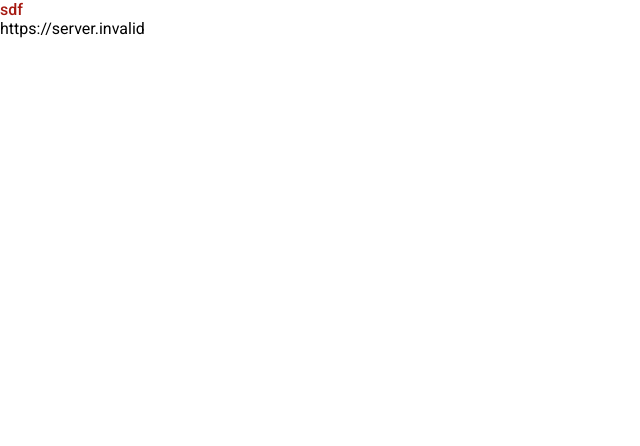
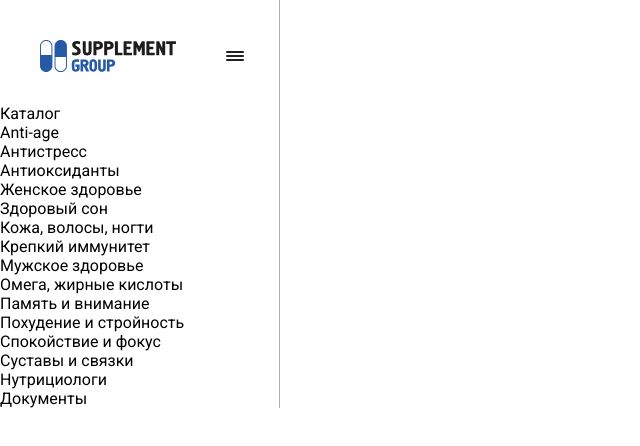
Before and after one commit to dannotdead/sup-test, a React app: page / in a window 1280 px wide. Shown: the top 446 px of the page, without its empty margins (0-640 px from the left). Built offline with nearby package versions, Linux system fonts and the light colour scheme; no server answers.

Commit message:
feat: add top container to nav panel

```diff
--- a/src/App.tsx
+++ b/src/App.tsx
@@ -2,7 +2,6 @@ import React, { useEffect } from 'react'
 import { getSupplementsList } from './utils/axiosManager'
 import { useAppDispatch } from './redux/hook'
 import { addAllSupplements } from './redux/slices/supplementsSlice'
-import SupplementsList from './components/SupplementsList'
 import NavigationPanel from './components/NavigationPanel'
 
 const App: React.FC = () => {
@@ -17,9 +16,6 @@ const App: React.FC = () => {
   return (
     <>
       <NavigationPanel />
-      <div>{process.env.REACT_APP_AUTH_PASSWORD}</div>
-      <div>{process.env.REACT_APP_BASE_URL}</div>
-      <SupplementsList />
     </>
   )
 }
--- a/src/components/NavigationPanel/NavigationPanel.tsx
+++ b/src/components/NavigationPanel/NavigationPanel.tsx
@@ -1,8 +1,41 @@
 import React from 'react'
+import LogoColored from '../../assets/svg/LogoColored.svg'
 import './styles.scss'
 
 const NavigationPanel: React.FC = () => {
-  return <nav>sdf</nav>
+  return (
+    <nav>
+      <div className='top-container'>
+        <img className='logo' src={LogoColored} alt='' />
+        <div className='top-container__collapse-btn'>
+          <div className='top-container__collapse-btn__icon' />
+        </div>
+      </div>
+
+      <ul>
+        <li>
+          Каталог
+          <ul>
+            <li>Anti-age</li>
+            <li>Антистресс</li>
+            <li>Антиоксиданты</li>
+            <li>Женское здоровье</li>
+            <li>Здоровый сон</li>
+            <li>Кожа, волосы, ногти</li>
+            <li>Крепкий иммунитет</li>
+            <li>Мужское здоровье</li>
+            <li>Омега, жирные кислоты</li>
+            <li>Память и внимание</li>
+            <li>Похудение и стройность</li>
+            <li>Спокойствие и фокус</li>
+            <li>Суставы и связки</li>
+          </ul>
+        </li>
+        <li>Нутрициологи</li>
+        <li>Документы</li>
+      </ul>
+    </nav>
+  )
 }
 
 export default NavigationPanel
--- a/src/components/NavigationPanel/styles.scss
+++ b/src/components/NavigationPanel/styles.scss
@@ -1,6 +1,45 @@
 @import '../../styles/_variables';
 
 nav {
-  font-weight: 500;
-  color: $red-rufous-base;
+  border-right: 1px solid $black-32;
+  max-width: 280px;
 }
+
+.top-container {
+  padding: 40px 35px 32px 40px;
+  display: flex;
+  align-items: center;
+  gap: 50px;
+
+  &__collapse-btn {
+    cursor: pointer;
+    height: 10px;
+
+    &__icon {
+      height: 2px;
+      width: 18px;
+      background: $black-87;
+      border-radius: 2px;
+
+      &::before,
+      &::after {
+        content: '';
+        display: block;
+        position: absolute;
+        height: 2px;
+        width: 18px;
+        background: $black-87;
+        border-radius: 2px;
+        cursor: pointer;
+      }
+
+      &::before {
+        margin-top: 4px;
+      }
+
+      &::after {
+        margin-top: 8px;
+      }
+    }
+  }
+}
```
Also changed, not shown: src/assets/svg/LogoColored.svg (added).
